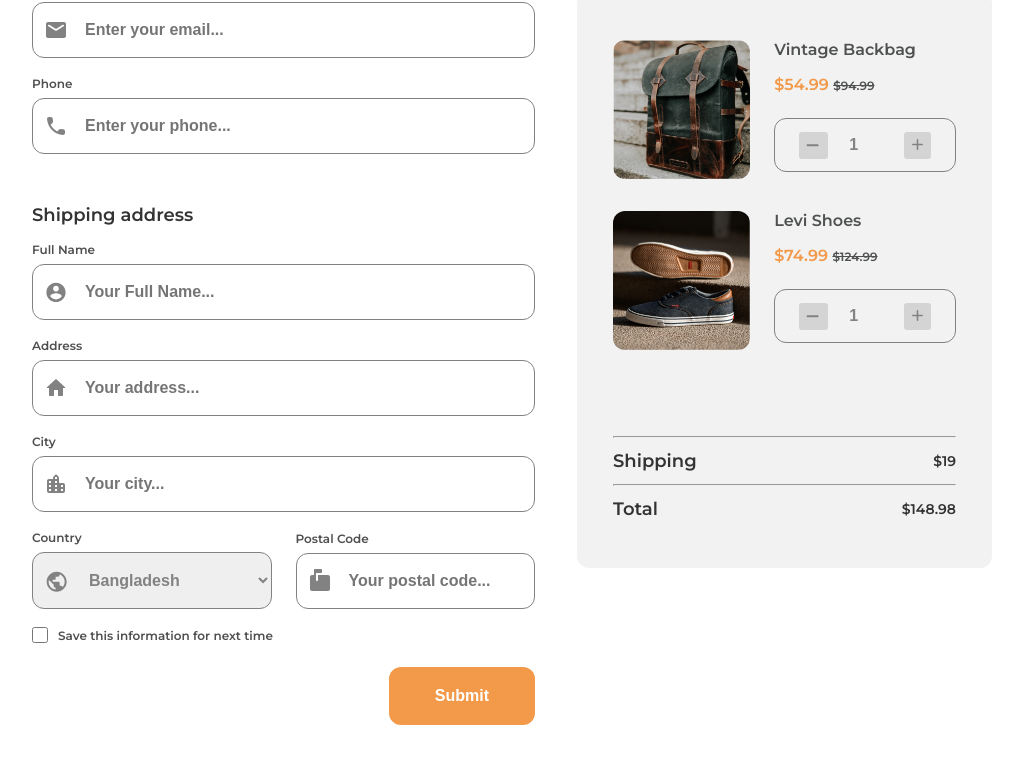
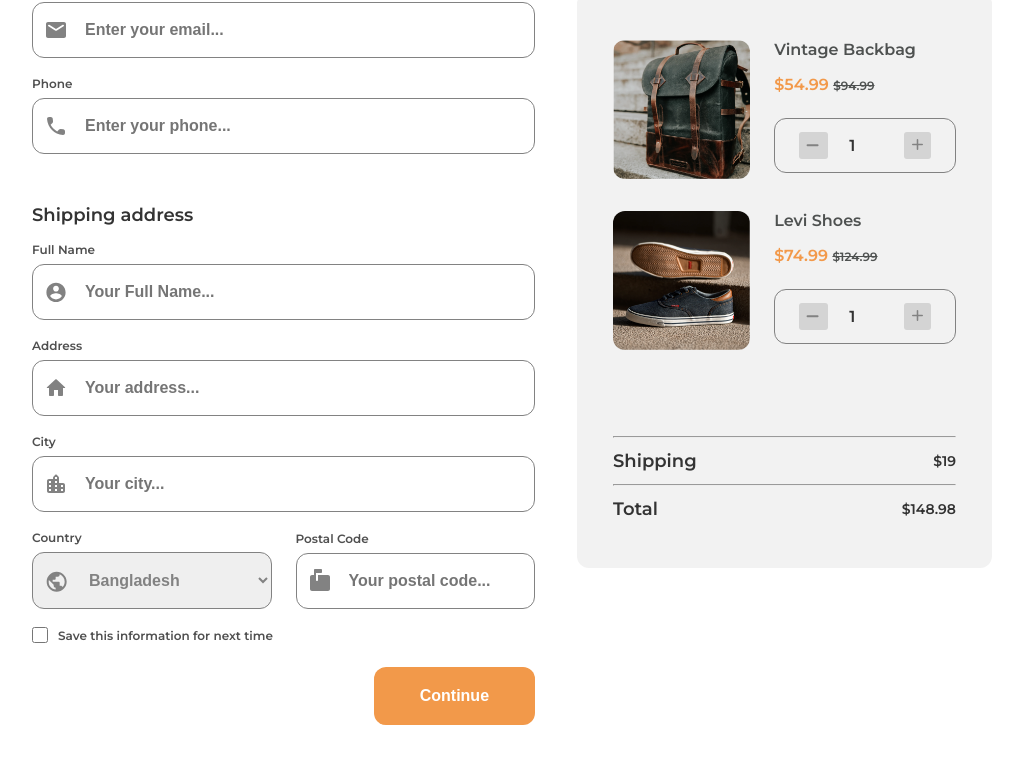
Before and after one commit to abuabdullah23/dev-challenge-06-checkout-page, a plain HTML site: page index.html in a window 1280 px wide. Shown: the part 192-967 px from the top of the page, without its empty margins (128-1151 px from the left). Drawn offline with Linux system fonts and the light colour scheme.

Commit message:
Readme.md file update

```diff
--- a/index.html
+++ b/index.html
@@ -79,7 +79,7 @@
           </div>
 
           <div class="btn-div">
-            <button type="submit" class="btn-submit">Submit</button>
+            <button type="submit" class="btn-submit">Continue</button>
           </div>
         </form>
 
--- a/style/style.css
+++ b/style/style.css
@@ -212,6 +212,12 @@ select {
     background: transparent;
     padding: 5px;
     outline: none;
+    color: var(--gray-1, #333);
+    font-family: Montserrat;
+    font-size: 16px;
+    font-style: normal;
+    font-weight: 600;
+    line-height: normal;
 }
 
 .icon-plus-minus {
```
Also changed, not shown: 1 other file.
